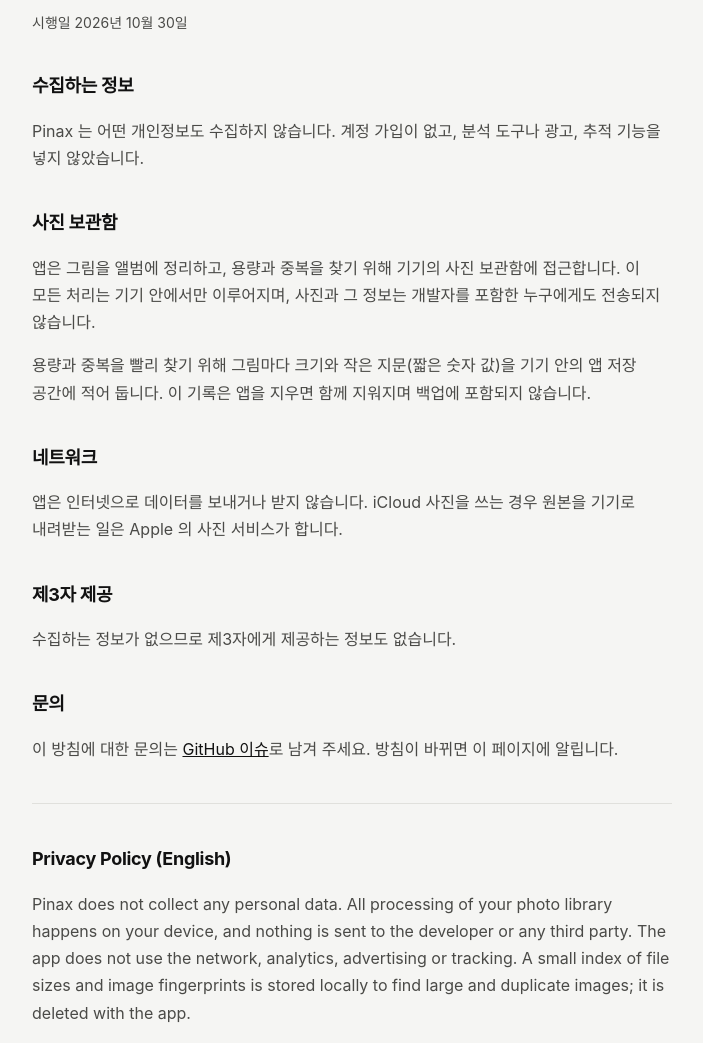
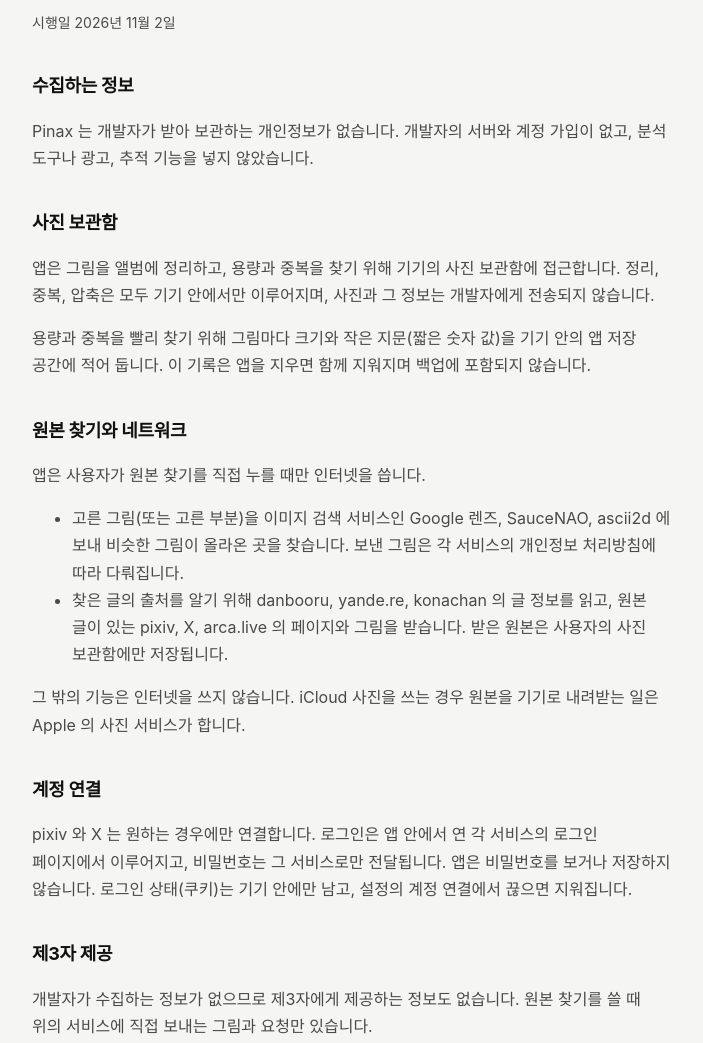
Before and after one commit to gnemek20/pinax-app, a plain HTML site: page privacy.html in a window 1280 px wide. Shown: the part 170-1213 px from the top of the page, without its empty margins (288-991 px from the left). Drawn offline with Linux system fonts and the light colour scheme.

Commit message:
원본 찾기와 계정 연결을 개인정보 처리방침과 지원 페이지에 적음

```diff
--- a/privacy.html
+++ b/privacy.html
@@ -7,19 +7,28 @@
 <body><main>
 <nav><a href="./">지원</a><a href="privacy.html">개인정보 처리방침</a></nav>
 <h1>개인정보 처리방침</h1>
-<p class="meta">시행일 2026년 10월 30일</p>
+<p class="meta">시행일 2026년 11월 2일</p>
 <h2>수집하는 정보</h2>
-<p>Pinax 는 어떤 개인정보도 수집하지 않습니다. 계정 가입이 없고, 분석 도구나 광고, 추적 기능을 넣지 않았습니다.</p>
+<p>Pinax 는 개발자가 받아 보관하는 개인정보가 없습니다. 개발자의 서버와 계정 가입이 없고, 분석 도구나 광고, 추적 기능을 넣지 않았습니다.</p>
 <h2>사진 보관함</h2>
-<p>앱은 그림을 앨범에 정리하고, 용량과 중복을 찾기 위해 기기의 사진 보관함에 접근합니다. 이 모든 처리는 기기 안에서만 이루어지며, 사진과 그 정보는 개발자를 포함한 누구에게도 전송되지 않습니다.</p>
+<p>앱은 그림을 앨범에 정리하고, 용량과 중복을 찾기 위해 기기의 사진 보관함에 접근합니다. 정리, 중복, 압축은 모두 기기 안에서만 이루어지며, 사진과 그 정보는 개발자에게 전송되지 않습니다.</p>
 <p>용량과 중복을 빨리 찾기 위해 그림마다 크기와 작은 지문(짧은 숫자 값)을 기기 안의 앱 저장 공간에 적어 둡니다. 이 기록은 앱을 지우면 함께 지워지며 백업에 포함되지 않습니다.</p>
-<h2>네트워크</h2>
-<p>앱은 인터넷으로 데이터를 보내거나 받지 않습니다. iCloud 사진을 쓰는 경우 원본을 기기로 내려받는 일은 Apple 의 사진 서비스가 합니다.</p>
+<h2>원본 찾기와 네트워크</h2>
+<p>앱은 사용자가 원본 찾기를 직접 누를 때만 인터넷을 씁니다.</p>
+<ul>
+<li>고른 그림(또는 고른 부분)을 이미지 검색 서비스인 Google 렌즈, SauceNAO, ascii2d 에 보내 비슷한 그림이 올라온 곳을 찾습니다. 보낸 그림은 각 서비스의 개인정보 처리방침에 따라 다뤄집니다.</li>
+<li>찾은 글의 출처를 알기 위해 danbooru, yande.re, konachan 의 글 정보를 읽고, 원본 글이 있는 pixiv, X, arca.live 의 페이지와 그림을 받습니다. 받은 원본은 사용자의 사진 보관함에만 저장됩니다.</li>
+</ul>
+<p>그 밖의 기능은 인터넷을 쓰지 않습니다. iCloud 사진을 쓰는 경우 원본을 기기로 내려받는 일은 Apple 의 사진 서비스가 합니다.</p>
+<h2>계정 연결</h2>
+<p>pixiv 와 X 는 원하는 경우에만 연결합니다. 로그인은 앱 안에서 연 각 서비스의 로그인 페이지에서 이루어지고, 비밀번호는 그 서비스로만 전달됩니다. 앱은 비밀번호를 보거나 저장하지 않습니다. 로그인 상태(쿠키)는 기기 안에만 남고, 설정의 계정 연결에서 끊으면 지워집니다.</p>
 <h2>제3자 제공</h2>
-<p>수집하는 정보가 없으므로 제3자에게 제공하는 정보도 없습니다.</p>
+<p>개발자가 수집하는 정보가 없으므로 제3자에게 제공하는 정보도 없습니다. 원본 찾기를 쓸 때 위의 서비스에 직접 보내는 그림과 요청만 있습니다.</p>
 <h2>문의</h2>
 <p>이 방침에 대한 문의는 <a href="https://github.com/gnemek20/pinax-app/issues">GitHub 이슈</a>로 남겨 주세요. 방침이 바뀌면 이 페이지에 알립니다.</p>
 <hr>
 <h2>Privacy Policy (English)</h2>
-<p>Pinax does not collect any personal data. All processing of your photo library happens on your device, and nothing is sent to the developer or any third party. The app does not use the network, analytics, advertising or tracking. A small index of file sizes and image fingerprints is stored locally to find large and duplicate images; it is deleted with the app.</p>
+<p>Pinax has no developer server and does not collect personal data for the developer. It has no account registration, analytics, advertising or tracking. Organizing, duplicate finding and compression happen on your device only. A small index of file sizes and image fingerprints is stored locally to find large and duplicate images; it is deleted with the app.</p>
+<p>The network is used only when you tap Find original: the selected image (or selected area) is sent to the image search services Google Lens, SauceNAO and ascii2d, and the app reads post information from danbooru, yande.re and konachan and opens and downloads from pixiv, X and arca.live. Images you send are handled under each service's privacy policy. Downloaded originals are saved only to your Photos library.</p>
+<p>Connecting pixiv or X is optional. You sign in on each service's own login page inside the app; your password goes only to that service and the app never sees or stores it. The sign-in state (cookies) stays on your device and is removed when you disconnect in Settings.</p>
 </main></body></html>
```
Also changed, not shown: index.html (+3 -1 lines).
